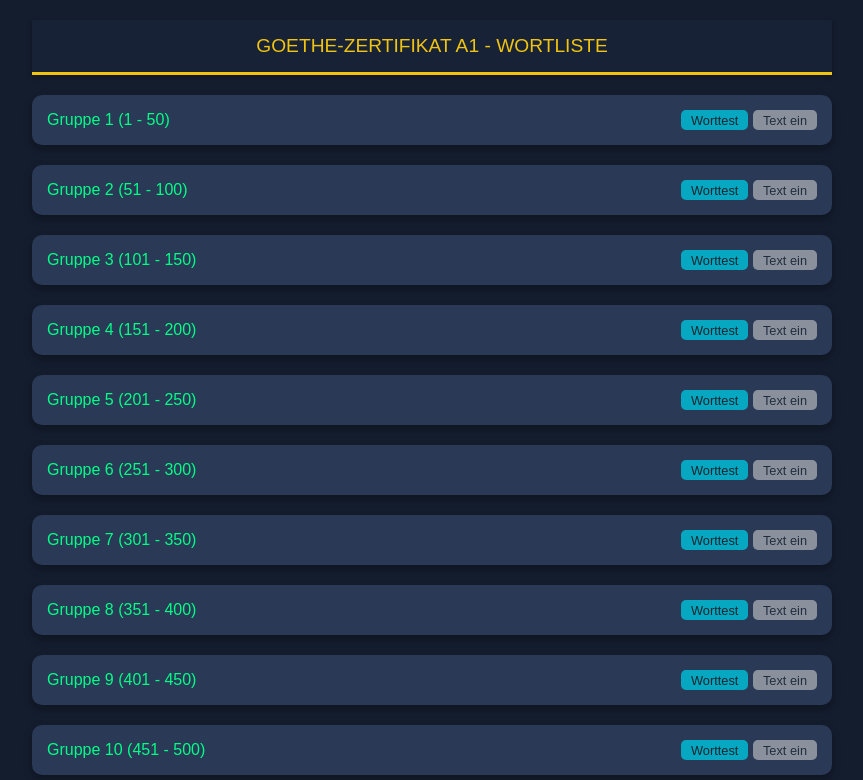
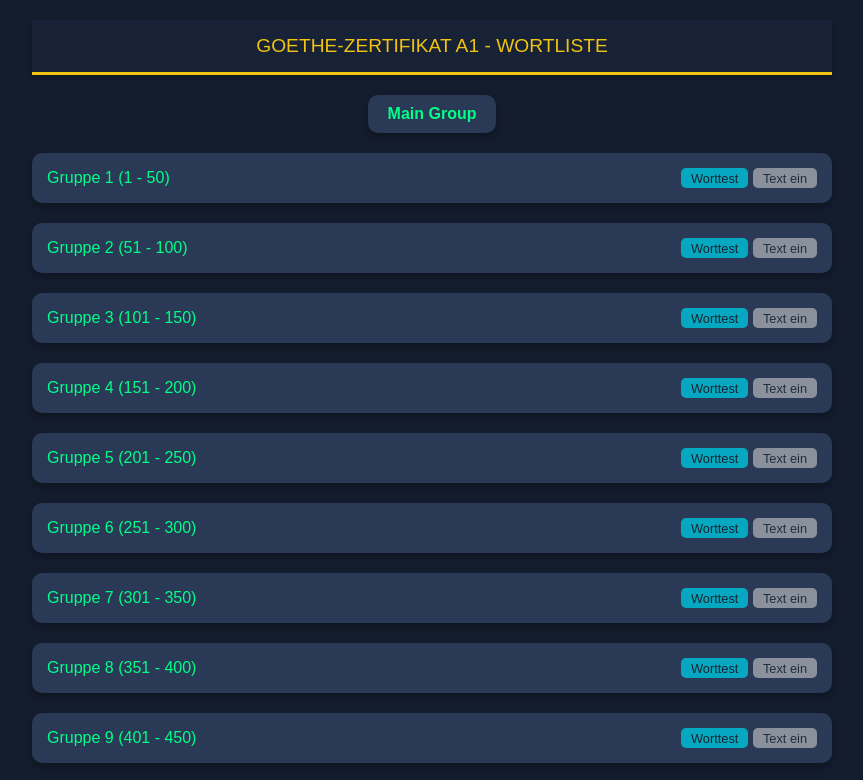
Before and after one commit to MehdiShokri985/SprachSpark, a plain HTML site: page index.html in a window 1280 px wide. Both pictures are taken after a click on the button "A1 WORTLISTE". Shown: the top 780 px of the page, without its empty margins (208-1071 px from the left). Drawn offline with Linux system fonts and the light colour scheme; a web font is replaced by a local one.

Commit message:
edit css

```diff
--- a/css/index.css
+++ b/css/index.css
@@ -622,3 +622,29 @@
 .level-btn:active {
     transform: translateY(0);
 }
+
+.back-btn {
+    background-color: #2a3955;
+    color: #00ff88;
+    border: none;
+    padding: 10px 20px;
+    border-radius: 10px;
+    cursor: pointer;
+    font-size: 1em;
+    font-weight: bold;
+    box-shadow: 0 4px 8px rgba(0, 0, 0, 0.3);
+    transition: background-color 0.3s ease, transform 0.2s ease;
+    margin: 20px auto;
+    display: block;
+    max-width: 200px;
+    text-align: center;
+}
+
+.back-btn:hover {
+    background-color: #3a4e73;
+    transform: translateY(-2px);
+}
+
+.back-btn:active {
+    transform: translateY(0);
+}
--- a/index.html
+++ b/index.html
@@ -18,6 +18,7 @@
         <button class="level-btn" data-level="A2">A2 WORTLISTE</button>
         <button class="level-btn" data-level="A1">A1 WORTLISTE</button>
       </div>
+      <button class="back-btn" style="display: none;">Main Group</button>
       <div class="content"></div>
     </div>
 
--- a/js/index.js
+++ b/js/index.js
@@ -3,6 +3,7 @@
 const modalRootContent = document.getElementById("modalRootContent");
 const closeButton = document.querySelector(".close-button");
 const levelButtons = document.querySelectorAll(".level-btn");
+const backButton = document.querySelector(".back-btn");
 
 function groupItems(items) {
   const grouped = [];
@@ -478,6 +479,13 @@
   }
 });
 
+backButton.addEventListener("click", () => {
+  document.querySelector("h1").textContent = "GOETHE-ZERTIFIKAT A1 - A2 WORTLISTE";
+  document.querySelector(".level-selection").style.display = "flex";
+  backButton.style.display = "none";
+  container.innerHTML = "";
+});
+
 levelButtons.forEach((button) => {
   button.addEventListener("click", () => {
     const level = button.dataset.level;
@@ -498,6 +506,7 @@
       })
       .then((data) => {
         renderItems(data);
+        backButton.style.display = "block";
       })
       .catch((error) => {
         container.innerHTML = `<div class="error">خطا در بارگذاری فایل JSON: ${error.message}</div>`;
```
